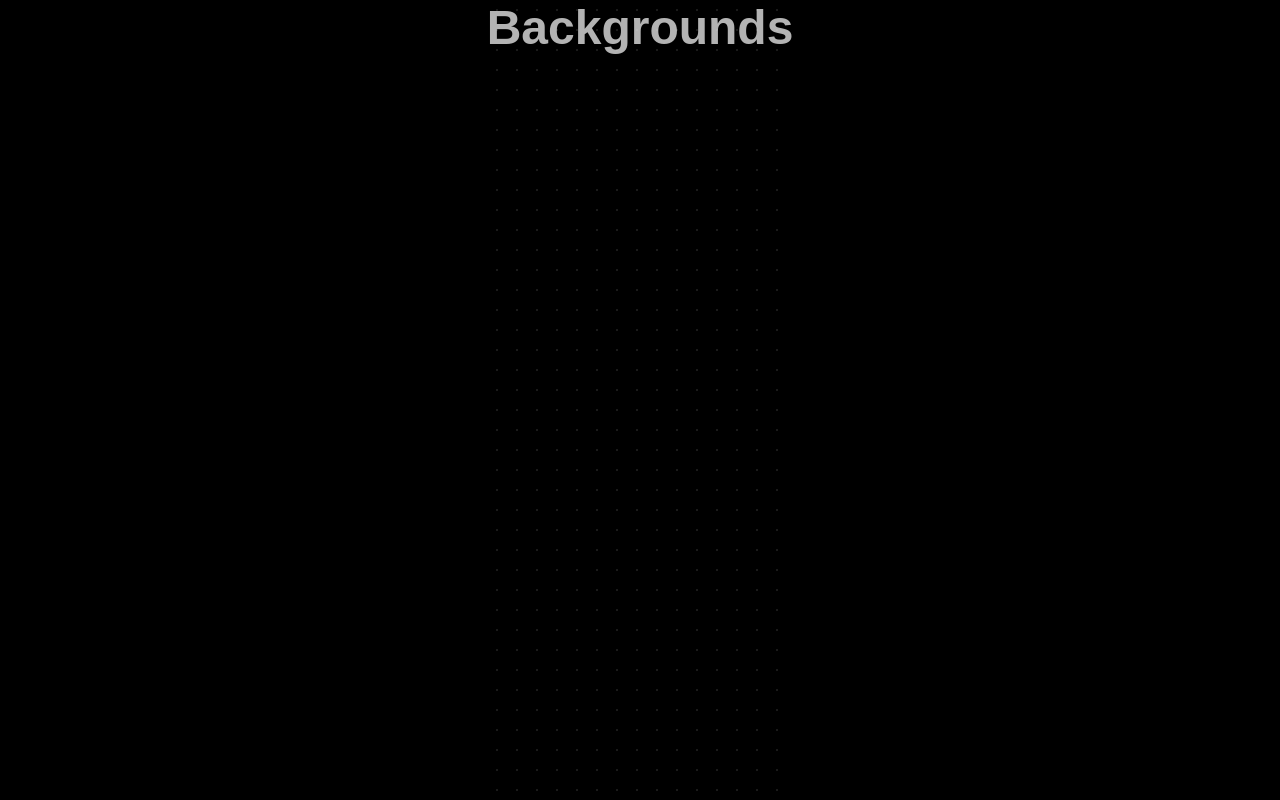
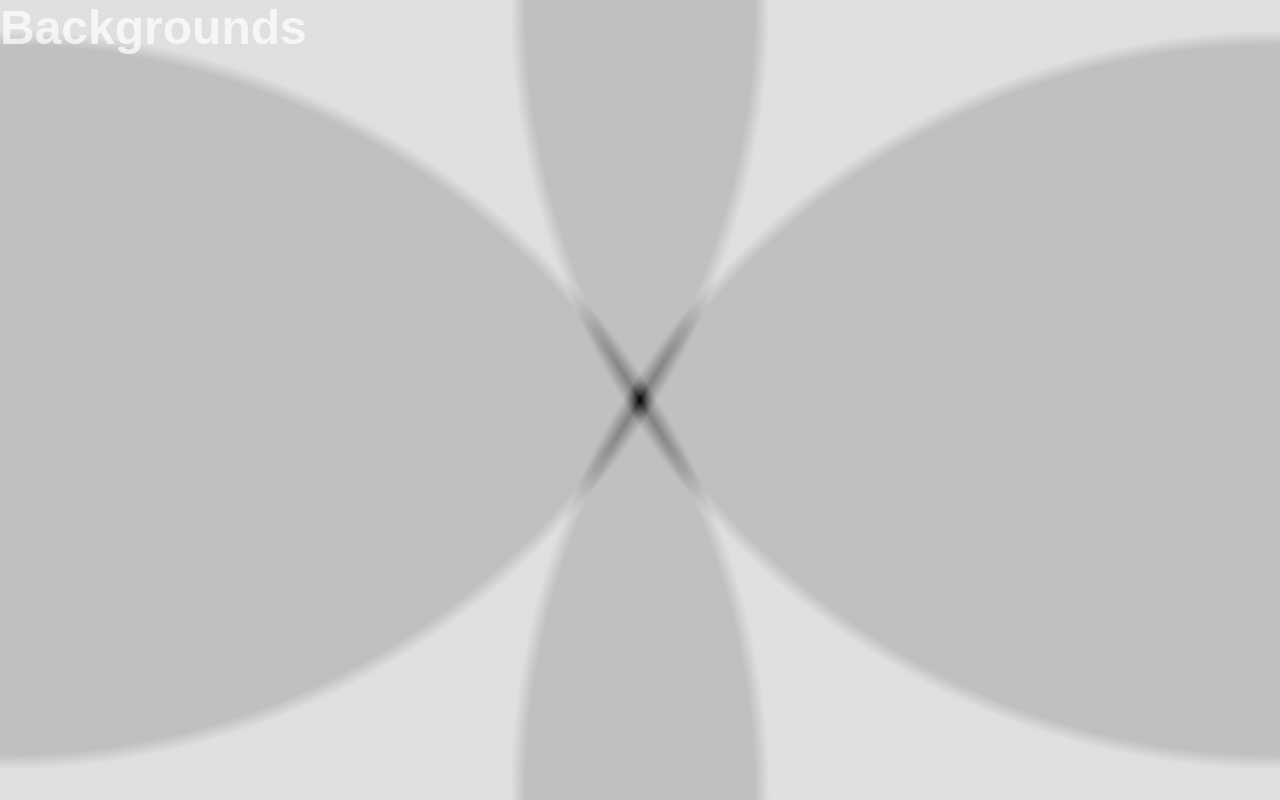
Before and after one commit to FebriArdiansyah1/tst, a plain HTML site: page index.html in a window 1280 px wide. Drawn offline with Linux system fonts and the light colour scheme.

Commit message:
Update style.css

```diff
--- a/style.css
+++ b/style.css
@@ -9,6 +9,7 @@
 /* Style untuk body dan container */
 body, html {
   height: 100%;
+  width: 100%;
   background-color: black;
   display: flex;
   justify-content: center;
@@ -20,11 +21,15 @@ body, html {
 .background {
   width: 100%;
   height: 100vh;
-  background-color: black; /* Warna latar hitam */
+  background-color: black; /* Warna latar belakang hitam */
 
-  /* Membuat pola titik menggunakan radial-gradient */
-  background-image: radial-gradient(rgba(255, 255, 255, 0.1) 1px, transparent 1px);
-  background-size: 20px 20px; /* Jarak antar titik */
+  /* Pola titik dengan radial-gradient */
+  background-image:
+    radial-gradient(circle at top left, rgba(0, 0, 0, 0) 50%, rgba(255, 255, 255, 0.5) 51%),
+    radial-gradient(circle at top right, rgba(0, 0, 0, 0) 50%, rgba(255, 255, 255, 0.5) 51%),
+    radial-gradient(circle at bottom left, rgba(0, 0, 0, 0) 50%, rgba(255, 255, 255, 0.5) 51%),
+    radial-gradient(circle at bottom right, rgba(0, 0, 0, 0) 50%, rgba(255, 255, 255, 0.5) 51%);
+  background-size: 100% 100%; /* Ukuran latar belakang */
 }
 
 /* Teks di tengah */
```
